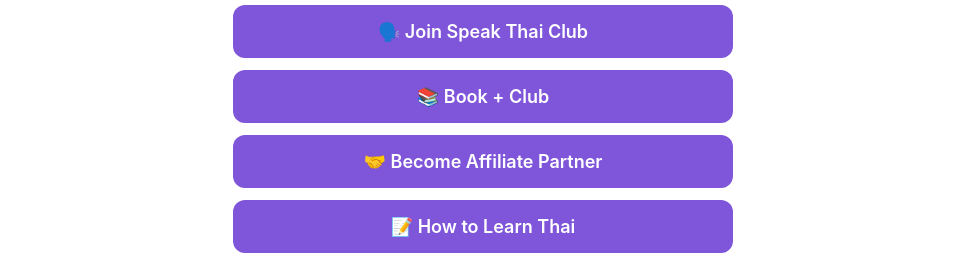
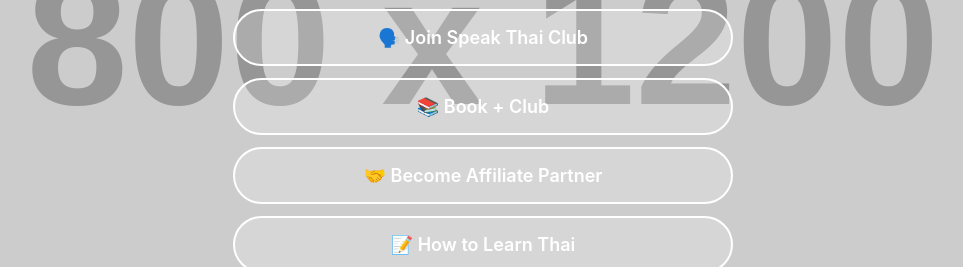
Before and after one commit to joyjantiwaa/Link-Hub, a plain HTML site: page index.html in a window 1280 px wide. Shown: the part 344-611 px from the top of the page, without its empty margins (157-1120 px from the left). Drawn offline with Linux system fonts and the light colour scheme; placeholder pictures from the web are drawn by us.

Commit message:
index.html

```diff
--- a/index.html
+++ b/index.html
@@ -9,7 +9,8 @@
   body {
   margin:0;
   font-family:Inter,system-ui,Segoe UI,Roboto,'Helvetica Neue',Arial;
-    background:#fff;
+  background: url('https://via.placeholder.com/800x1200.png') no-repeat center center fixed;
+  background-size: cover; /* ให้เต็มหน้าจอ */
   display:flex;
   justify-content:center;
   padding:20px;
@@ -35,8 +36,9 @@
     gap:10px;
     padding:16px;
     margin-bottom:12px;
-    border-radius:12px;
-    background:#7F56D9;
+    border-radius:60px;
+    background: rgba(255,255,255,0.2);
+    border: 2px solid #fff;
     color:#fff;
     font-size:18px;
     font-weight:600;
```
Lines whose indentation alone changed are shown as unchanged.
